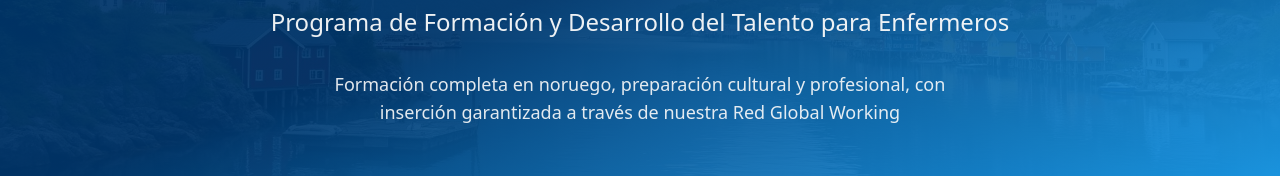
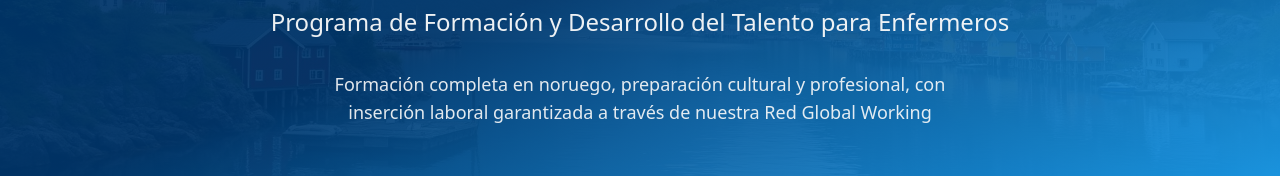
Before and after one commit to globalworkingrecruitment-afk/norway-nurse-pathfinder, a React (Vite) app: page / in a window 1280 px wide. Shown: the part 391-567 px from the top of the page. Built offline with nearby package versions, Linux system fonts and the light colour scheme; the HTML template or start-up script is replaced by a standard one.

Commit message:
Update homepage program description text

```diff
--- a/src/pages/Index.tsx
+++ b/src/pages/Index.tsx
@@ -215,7 +215,7 @@ const Index = () => {
             </p>
             <p className="text-lg opacity-90 max-w-2xl mx-auto">
               Formación completa en noruego, preparación cultural y profesional,
-              con inserción garantizada a través de nuestra Red Global Working
+              con inserción laboral garantizada a través de nuestra Red Global Working
             </p>
           </div>
         </div>
```
